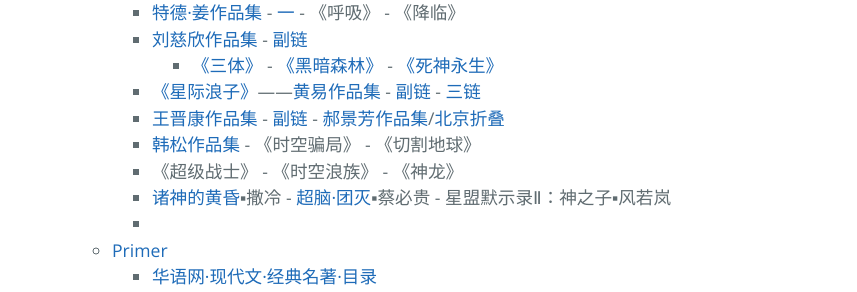
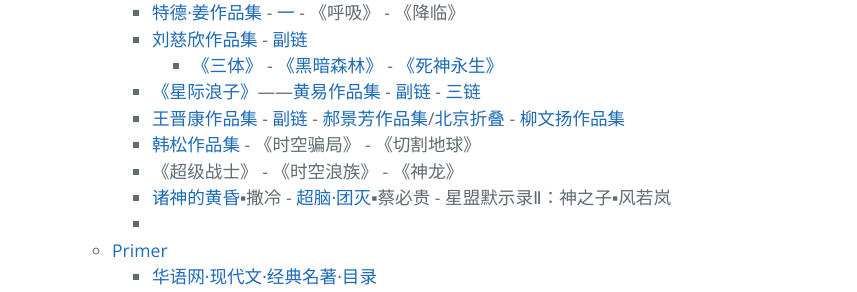
Before and after one commit to AmbroseRen/test, a Jekyll site: the page built from Library/BookListsOne.md, in a window 1280 px wide and 900 px high, scrolled down 5760 px. Shown: the part 154-446 px from the top of the window, without its empty margins (192-1049 px from the left). Built offline with Jekyll 4.4.1, drawn with Linux system fonts in a browser that asks for light colours; our own code applies the rules of GitHub Pages for plain Markdown files; the repository's description, which GitHub fills in, is left out.

Commit message:
Update BookListsOne.md

```diff
--- a/Library/BookListsOne.md
+++ b/Library/BookListsOne.md
@@ -311,7 +311,7 @@
                         </ul>
                     </li>
                     <li><a href="http://www.huangyixiaoshuo.com/0/499/">《星际浪子》</a>——<a href="http://www.huangyixiaoshuo.com/author/499/">黄易作品集</a> - <a href="https://www.kanunu8.com/files/writer/187.html">副链</a>  -  <a href="http://huangyi.zuopinj.com/">三链</a></li>
-		    <li><a href="https://www.kanunu8.com/files/writer/6619.html">王晋康作品集</a> - <a href="http://wangjinkang.zuopinj.com/">副链</a> - <a href="http://www.00txt.com/zuojia/haojingfang/">郝景芳作品集</a>/<a href="https://www.kunnu.com/zhedie/">北京折叠</a></li>
+		    <li><a href="https://www.kanunu8.com/files/writer/6619.html">王晋康作品集</a> - <a href="http://wangjinkang.zuopinj.com/">副链</a> - <a href="http://www.00txt.com/zuojia/haojingfang/">郝景芳作品集</a>/<a href="https://www.kunnu.com/zhedie/">北京折叠</a> - <a href="https://www.kanunu8.com/files/writer/6562.html">柳文扬作品集</a></li>
                     <li><a href="https://www.kanunu8.com/files/writer/6492.html">韩松作品集</a> - 《时空骗局》 - 《切割地球》</li>
 		    <li>《超级战士》 - 《时空浪族》 - 《神龙》</li>
                     <li><a href="https://m.9txs.org/book/68246/0_1/">诸神的黄昏</a>▪撒冷 - <a href="https://www.52shuku.vip/kongbulingyi/hr66.html">超脑·团灭</a>▪蔡必贵 - 星盟默示录Ⅱ：神之子▪风若岚</li>
```
